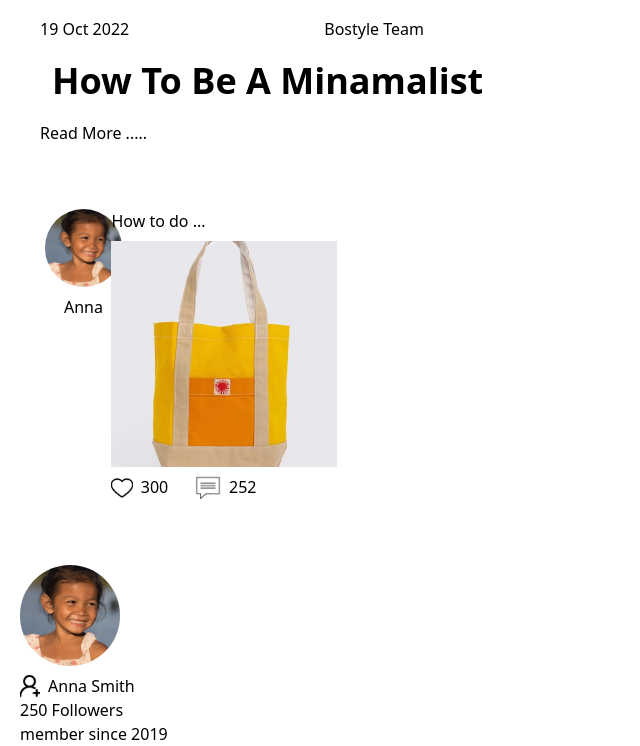
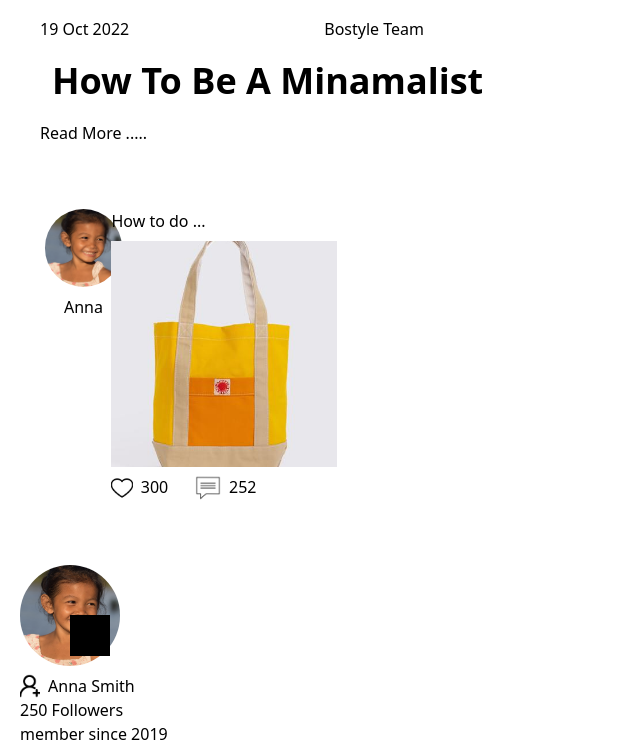
Before and after one commit to Hadeer1111/Components, a website: page index.html in a window 1280 px wide. Shown: the part 702-1448 px from the top of the page, without its empty margins (0-640 px from the left). Drawn offline with Linux system fonts and the light colour scheme.

Commit message:
commit 4

```diff
--- a/index.html
+++ b/index.html
@@ -71,8 +71,13 @@
     <!-- 4th Component -->
 
     <div class="flex flex-col pl-5 justify-center align-center" style="width: 80%;">
-        <div style="background-image: url('/images/Young_girl_smiling.jpg');" class="img6 rounded-full mb-2 mr-2" >
+        <div>
+
+        <div style="background-image: url('/images/Young_girl_smiling.jpg');" class="img6 rounded-full mb-2 mr-2 relative" >
+            <div class="absolute">
+            </div>
         </div>
+    </div>
         <div class="flex space-x-2">
             <div style="background-image: url('/images/add.png');" class="img7"></div>
             <p>Anna Smith</p>
--- a/input.css
+++ b/input.css
@@ -57,3 +57,16 @@
     width: 1%;
     padding: 1%;
 }
+
+.absolute{
+    width: 20%;
+    padding: 20%;
+    background-color: black;
+    position:absolute;
+    left: -1 * 20% * 0.5;
+    top: -1 * 20% * 0.5
+}
+
+.relative{
+    position:relative;
+}
```
Also changed, not shown: css/main.css.
